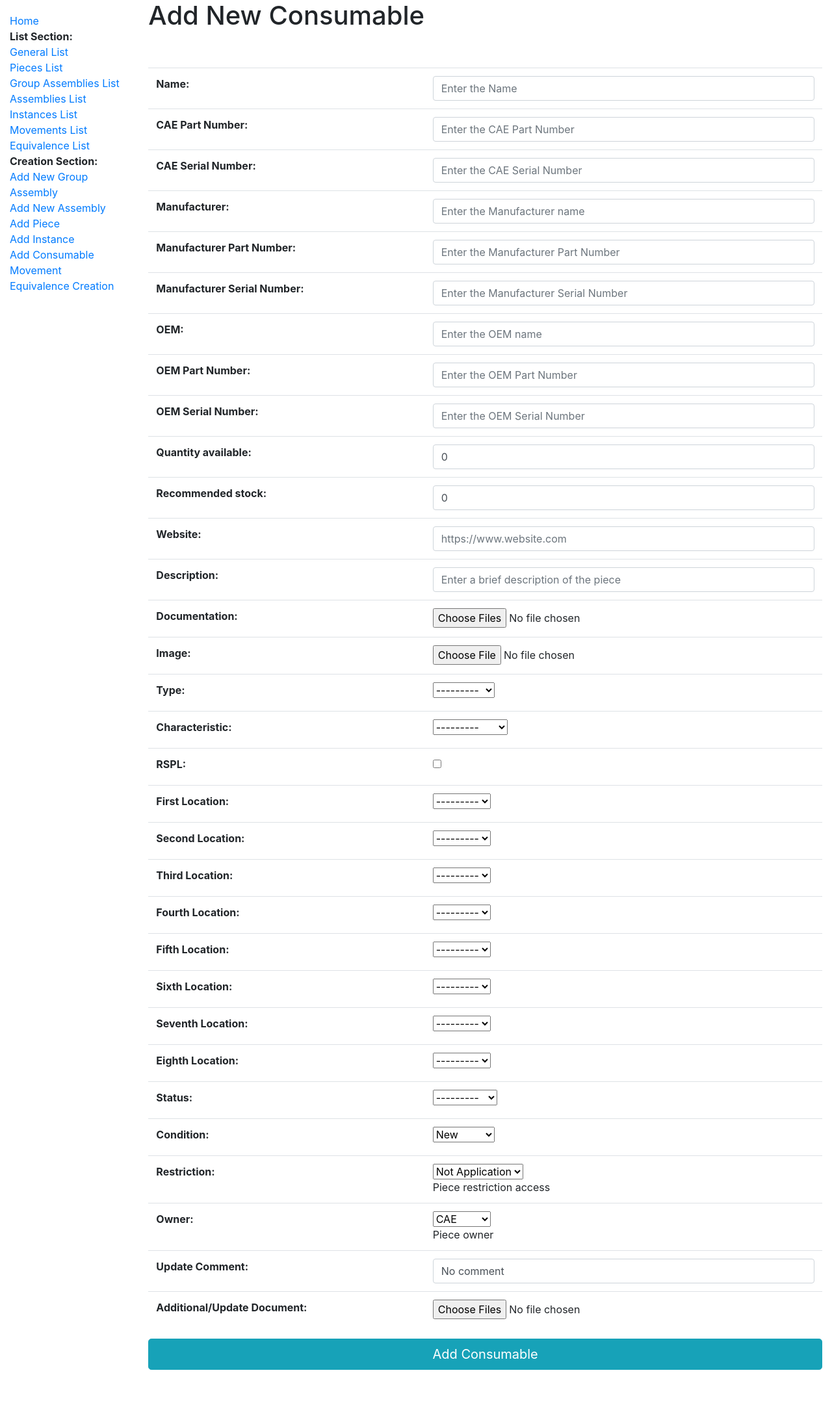
After one commit to eRJe79/SIMS, a Django app: page /inventory/create_consumable/ in a window 1280 px wide. The commit adds this page. Shown: the whole page at 65% size. Run offline with Django 3.2, Linux system fonts and the light colour scheme; data that the repository does not hold is empty; parts of the project's set-up code (start-up, migrations or seed data) failed here and were passed over; some libraries are stand-ins or nearby versions.

Commit message:
Added consumable model We can create consumable and see them

```diff
--- a/SIMS/inventory/forms.py
+++ b/SIMS/inventory/forms.py
@@ -4,7 +4,7 @@ from django import forms
 from django.conf import settings
 from django.forms import ModelForm, inlineformset_factory, CheckboxInput
 
-from .models import Piece, PieceInstance, Kit, MovementExchange, GroupAssembly, Equivalence, Mptt, First_location,\
+from .models import Piece, PieceInstance, Kit, MovementExchange, GroupAssembly, Equivalence, Consumable,\
     Second_location, Third_location, Fourth_location, Fifth_location, Sixth_location, Seventh_location, Eighth_location
 
 class PieceForm(forms.ModelForm):
@@ -456,5 +456,156 @@ class KitForm(ModelForm):
             self.fields['eighth_location'].queryset = self.instance.seventh_location.eighth_location_set.order_by(
                 'name')
 
+class ConsumableForm(forms.ModelForm):
+    class Meta:
+        model = Consumable
+        fields = ['name', 'cae_part_number', 'serial_number', 'manufacturer', 'manufacturer_part_number',
+                  'manufacturer_serialnumber', 'provider', 'provider_part_number', 'provider_serialnumber',
+                  'quantity', 'low_stock_value', 'website',
+                  'description', 'documentation', 'image',  'item_type', 'item_characteristic', 'is_rspl',
+                  'first_location', 'second_location', 'third_location', 'fourth_location', 'fifth_location',
+                  'sixth_location', 'seventh_location', 'eighth_location', 'status', 'condition', 'restriction',
+                  'owner', 'update_comment', 'update_document']
+        labels = {
+            'name': 'Name',
+            'cae_part_number': 'CAE Part Number',
+            'serial_number': 'CAE Serial Number',
+            'manufacturer': 'Manufacturer',
+            'manufacturer_part_number': 'Manufacturer Part Number',
+            'manufacturer_serialnumber': 'Manufacturer Serial Number',
+            'provider': 'OEM',
+            'provider_part_number': 'OEM Part Number',
+            'provider_serialnumber': 'OEM Serial Number',
+            'quantity': 'Quantity available',
+            'low_stock_value': 'Recommended stock',
+            'website': 'Website',
+            'description': 'Description',
+            'documentation': 'Documentation',
+            'item_type': 'Type',
+            'item_characteristic': 'Characteristic',
+            'is_rspl': 'RSPL',
+            'first_location': 'First Location',
+            'second_location': 'Second Location',
+            'third_location': 'Third Location',
+            'fourth_location': 'Fourth Location',
+            'fifth_location': 'Fifth Location',
+            'sixth_location': 'Sixth Location',
+            'seventh_location': 'Seventh Location',
+            'eighth_location': 'Eighth Location',
+            'status': 'Status',
+            'condition': 'Condition',
+            'owner': 'Owner',
+            'restriction': 'Restriction',
+            'update_comment': 'Update Comment',
+            'update_document': 'Additional/Update Document'
+        }
+        widgets = {
+            'name': forms.TextInput(attrs={'class': 'form-control', 'placeholder': 'Enter the Name'}),
+            'cae_part_number': forms.TextInput(attrs={'class': 'form-control', 'placeholder': 'Enter the CAE Part Number'}),
+            'serial_number': forms.TextInput(attrs={'class': 'form-control', 'placeholder': 'Enter the CAE Serial Number'}),
+            'manufacturer': forms.TextInput(attrs={'class': 'form-control', 'placeholder': 'Enter the Manufacturer name'}),
+            'manufacturer_part_number': forms.TextInput(attrs={'class': 'form-control', 'placeholder': 'Enter the Manufacturer Part Number'}),
+            'manufacturer_serialnumber': forms.TextInput(attrs={'class': 'form-control', 'placeholder': 'Enter the Manufacturer Serial Number'}),
+            'provider': forms.TextInput(attrs={'class': 'form-control', 'placeholder': 'Enter the OEM name'}),
+            'provider_part_number': forms.TextInput(attrs={'class': 'form-control', 'placeholder': 'Enter the OEM Part Number'}),
+            'provider_serialnumber': forms.TextInput(attrs={'class': 'form-control', 'placeholder': 'Enter the OEM Serial Number'}),
+            'quantity': forms.NumberInput(attrs={'class': 'form-control', 'placeholder': 'Enter the available quantity'}),
+            'low_stock_value': forms.NumberInput(attrs={'class': 'form-control', 'placeholder': 'Enter the recommended stock'}),
+            'website': forms.URLInput(attrs={'class': 'form-control', 'placeholder': 'https://www.website.com'}),
+            'description': forms.TextInput(attrs={'class': 'form-control', 'placeholder': 'Enter a brief description of the piece'}),
+            'documentation': forms.ClearableFileInput(attrs={'multiple': True}),
+            'item_type': forms.Select(attrs={'class': 'form-select'}),
+            'item_characteristic': forms.Select(attrs={'class': 'form-select'}),
+            'is_rspl': forms.CheckboxInput(),
+            'first_location': forms.Select(attrs={'class': 'form-select'}),
+            'second_location': forms.Select(attrs={'class': 'form-select'}),
+            'third_location': forms.Select(attrs={'class': 'form-select'}),
+            'fourth_location': forms.Select(attrs={'class': 'form-select'}),
+            'fifth_location': forms.Select(attrs={'class': 'form-select'}),
+            'sixth_location': forms.Select(attrs={'class': 'form-select'}),
+            'seventh_location': forms.Select(attrs={'class': 'form-select'}),
+            'eighth_location': forms.Select(attrs={'class': 'form-select'}),
+            'status': forms.Select(attrs={'class': 'form-select'}),
+            'condition': forms.Select(attrs={'class': 'form-select'}),
+            'owner': forms.Select(attrs={'class': 'form-select', 'id': 'owner'}),
+            'restriction': forms.Select(attrs={'class': 'form-select', 'id': 'restriction'}),
+            'update_comment': forms.TextInput(attrs={'class': 'form-control', 'id': 'update_comment'}),
+            'update_document': forms.ClearableFileInput(attrs={'multiple': True, 'id': 'update_document'}),
+        }
+
+        # We override the init method to have location choices dependent on each other
+    def __init__(self, *args, **kwargs):
+        super().__init__(*args, **kwargs)
+        self.fields['second_location'].queryset = Second_location.objects.none()
+        self.fields['third_location'].queryset = Third_location.objects.none()
+        self.fields['fourth_location'].queryset = Fourth_location.objects.none()
+        self.fields['fifth_location'].queryset = Fifth_location.objects.none()
+        self.fields['sixth_location'].queryset = Sixth_location.objects.none()
+        self.fields['seventh_location'].queryset = Seventh_location.objects.none()
+        self.fields['eighth_location'].queryset = Eighth_location.objects.none()
+
+        if 'first_location' in self.data:
+            try:
+                previous_loc_id = int(self.data.get('first_location'))
+                self.fields['second_location'].queryset = Second_location.objects.filter(previous_loc_id=previous_loc_id).order_by('name')
+            except (ValueError, TypeError):
+                pass #invalid input, ignore request
+        elif self.instance.pk and self.instance.first_location:
+            self.fields['second_location'].queryset = self.instance.first_location.second_location_set.order_by('name')
+
+        if 'second_location' in self.data:
+            try:
+                previous_loc_id = int(self.data.get('second_location'))
+                self.fields['third_location'].queryset = Third_location.objects.filter(previous_loc_id=previous_loc_id).order_by('name')
+            except (ValueError, TypeError):
+                pass #invalid input, ignore request
+        elif self.instance.pk and self.instance.second_location:
+            self.fields['third_location'].queryset = self.instance.second_location.third_location_set.order_by('name')
+
+        if 'third_location' in self.data:
+            try:
+                previous_loc_id = int(self.data.get('third_location'))
+                self.fields['fourth_location'].queryset = Fourth_location.objects.filter(previous_loc_id=previous_loc_id).order_by('name')
+            except (ValueError, TypeError):
+                pass #invalid input, ignore request
+        elif self.instance.pk and self.instance.third_location:
+            self.fields['fourth_location'].queryset = self.instance.third_location.fourth_location_set.order_by('name')
+
+        if 'fourth_location' in self.data:
+            try:
+                previous_loc_id = int(self.data.get('fourth_location'))
+                self.fields['fifth_location'].queryset = Fifth_location.objects.filter(previous_loc_id=previous_loc_id).order_by('name')
+            except (ValueError, TypeError):
+                pass #invalid input, ignore request
+        elif self.instance.pk and self.instance.fourth_location:
+            self.fields['fifth_location'].queryset = self.instance.fourth_location.fifth_location_set.order_by('name')
+
+        if 'fifth_location' in self.data:
+            try:
+                previous_loc_id = int(self.data.get('fifth_location'))
+                self.fields['sixth_location'].queryset = Sixth_location.objects.filter(previous_loc_id=previous_loc_id).order_by('name')
+            except (ValueError, TypeError):
+                pass #invalid input, ignore request
+        elif self.instance.pk and self.instance.fifth_location:
+            self.fields['sixth_location'].queryset = self.instance.fifth_location.sixth_location_set.order_by('name')
+
+        if 'sixth_location' in self.data:
+            try:
+                previous_loc_id = int(self.data.get('sixth_location'))
+                self.fields['seventh_location'].queryset = Seventh_location.objects.filter(previous_loc_id=previous_loc_id).order_by('name')
+            except (ValueError, TypeError):
+                pass #invalid input, ignore request
+        elif self.instance.pk and self.instance.sixth_location:
+            self.fields['seventh_location'].queryset = self.instance.sixth_location.seventh_location_set.order_by('name')
+
+        if 'seventh_location' in self.data:
+            try:
+                previous_loc_id = int(self.data.get('seventh_location'))
+                self.fields['eighth_location'].queryset = Eighth_location.objects.filter(previous_loc_id=previous_loc_id).order_by('name')
+            except (ValueError, TypeError):
+                pass #invalid input, ignore request
+        elif self.instance.pk and self.instance.seventh_location:
+            self.fields['eighth_location'].queryset = self.instance.seventh_location.eighth_location_set.order_by('name')
+
 KitGroupAssemblyFormSet = inlineformset_factory(GroupAssembly, Kit, form=KitForm, extra=1)
 PieceInstancePieceFormSet = inlineformset_factory(Piece, PieceInstance, form=PieceInstanceForm, extra=1)
--- a/SIMS/inventory/urls.py
+++ b/SIMS/inventory/urls.py
@@ -3,6 +3,8 @@ from django.conf.urls import url
 from django.utils.translation import ugettext_lazy as _
 
 from .views import (
+    ConsumableCreate,
+    show_consumable,
     PieceListView,
     show_instance_form,
     delete_instance,
@@ -60,6 +62,9 @@ urlpatterns = [
     path('search_assembly/', search_assembly_database, name='search-assembly-database'),
     path('search_general/', search_general_database, name='search-general-database'),
 
+    path('create_consumable/', ConsumableCreate.as_view(), name='consumable-create'),
+    path('consumable_detail/<primary_key>', show_consumable, name='consumable-detail'),
+
     path('piece_list/', PieceListView.as_view(), name='piece'),
     path('piece_detail/<primary_key>', show_piece, name='piece-detail'),
     path('inventory/create/', PieceCreate.as_view(), name='piece-create'),
--- a/SIMS/inventory/views.py
+++ b/SIMS/inventory/views.py
@@ -18,6 +18,7 @@ from django.db.models import Q
 
 
 from .models import (
+    Consumable,
     Equivalence,
     Piece,
     PieceInstance,
@@ -36,6 +37,7 @@ from .models import (
 )
 
 from .forms import (
+    ConsumableForm,
     PieceForm,
     PieceInstanceForm,
     PieceInstancePieceFormSet,
@@ -269,6 +271,56 @@ def tree(request):
     tree_level = Mptt.objects.all()
     context = {'tree_level': tree_level}
     return render(request, 'inventory/tree.html', context)
+
+class ConsumableCreate(CreateView):
+    template_name = 'inventory/create_consumable.html'
+    model = Consumable
+    form_class = ConsumableForm
+
+    def get(self, request, *args, **kwargs):
+        self.object = None
+        form_class = self.get_form_class()
+        form = ConsumableForm()
+        context = {
+            'form': form,
+        }
+        return render(request, 'inventory/create_consumable.html', context)
+
+    def post(self, request, *args, **kwargs):
+        # # if our ajax is calling so we have to take action
+        # # because this is not the form submission
+        # if request.is_ajax():
+        #     cp = request.POST.copy()  # because we couldn't change fields values directly in request.POST
+        #     value = int(cp['wtd'])  # figure out if the process is addition or deletion
+        #     prefix = "instance_reverse"
+        #     cp[f'{prefix}-TOTAL_FORMS'] = int(
+        #         cp[f'{prefix}-TOTAL_FORMS']) + value
+        #     formset = PieceInstancePieceFormSet(cp)  # catch any data which were in the previous formsets and deliver to-
+        #     # the new formsets again -> if the process is addition!
+        #     return render(request, 'inventory/formset.html', {'formset': formset})
+
+        self.object = None
+        form_class = self.get_form_class()
+        form = ConsumableForm(request.POST, request.FILES)
+        if form.is_valid():
+            return self.form_valid(form)
+        else:
+            return self.form_invalid(form)
+
+    def form_valid(self, form):
+        self.object = form.save()
+        # instance_form.instance = self.object
+        return HttpResponseRedirect(self.get_success_url())
+
+    def form_invalid(self, form):
+        return self.render_to_response(
+            self.get_context_data(form=form))
+
+# Display specific consumable
+def show_consumable(request, primary_key):
+    consumable = Consumable.objects.get(pk=primary_key)
+    context = {'consumable': consumable}
+    return render(request, 'inventory/consumable_detail.html', context)
 
 
 class PieceCreate(CreateView):
--- a/SIMS/templates/base/base.html
+++ b/SIMS/templates/base/base.html
@@ -47,6 +47,7 @@
           <li><a href="{% url 'kit-create' %}">Add New Assembly</a></li>
           <li><a href="{% url 'piece-create' %}">Add Piece</a></li>
           <li><a href="{% url 'piece-instance-create' %}">Add Instance</a></li>
+          <li><a href="{% url 'consumable-create' %}">Add Consumable</a></li>
           <li><a href="{% url 'movement-choice' %}">Movement</a></li>
           <li><a href="{% url 'equivalence-create' %}">Equivalence Creation</a></li>
         </ul>
--- /dev/null
+++ b/SIMS/templates/inventory/create_consumable.html
@@ -0,0 +1,159 @@
+{% extends 'base/base.html' %}
+
+{% block content %}
+{% if messages %}
+<ul class="messages">
+    {% for message in messages %}
+    <li  {% if message.tags %} class=" {{ message.tags }} " {% endif %}> {{ message }} </li>
+    {% endfor %}
+</ul>
+{% endif %}
+
+<html lang="en">
+<body>
+  <h1>Add New Consumable</h1>
+  <br/><br/>
+  <form method="post"  id="form" data-second_location-url="{% url 'ajax_load_second_location' %}"
+        data-third_location-url="{% url 'ajax_load_third_location' %}"
+        data-fourth_location-url="{% url 'ajax_load_fourth_location' %}"
+        data-fifth_location-url="{% url 'ajax_load_fifth_location' %}"
+        data-sixth_location-url="{% url 'ajax_load_sixth_location' %}"
+        data-seventh_location-url="{% url 'ajax_load_seventh_location' %}"
+        data-eighth_location-url="{% url 'ajax_load_eighth_location' %}"
+        action="#" enctype="multipart/form-data" novalidate>
+    {% csrf_token %}
+  <table class="table">
+    {{ form.as_table }}
+  </table>
+    <div>
+      <button id="submit-button" type="submit" class="btn btn-lg btn-info btn-block">
+        <span id="submit-button-amount">Add Consumable</span>
+      </button>
+    </div>
+  </form>
+  <br/><br/>
+</body>
+</html>
+
+  <script src="https://code.jquery.com/jquery-3.3.1.min.js"></script>
+  <script>
+    $("#id_first_location").change(function () {
+      var url = $("#form").attr("data-second_location-url");  // get the url of the `load_second_location` view
+      var previous_locId = $(this).val();  // get the selected previous_loc ID from the HTML input
+
+      $.ajax({                       // initialize an AJAX request
+        url: url,                    // set the url of the request (= localhost:8000/hr/ajax/load-second_location/)
+        data: {
+          'previous_loc': previous_locId       // add the previous_loc id to the GET parameters
+        },
+        success: function (data) {   // `data` is the return of the `load_second_location` view function
+          $("#id_second_location").html(data);  // replace the contents of the second_location input with the data that came from the server
+        }
+      });
+
+    });
+  </script>
+  <script>
+    $("#id_second_location").change(function () {
+      var url = $("#form").attr("data-third_location-url");  // get the url of the `load_second_location` view
+      var previous_locId = $(this).val();  // get the selected previous_loc ID from the HTML input
+
+      $.ajax({                       // initialize an AJAX request
+        url: url,                    // set the url of the request (= localhost:8000/hr/ajax/load-second_location/)
+        data: {
+          'previous_loc': previous_locId       // add the previous_loc id to the GET parameters
+        },
+        success: function (data) {   // `data` is the return of the `load_second_location` view function
+          $("#id_third_location").html(data);  // replace the contents of the second_location input with the data that came from the server
+        }
+      });
+
+    });
+  </script>
+  <script>
+    $("#id_third_location").change(function () {
+      var url = $("#form").attr("data-fourth_location-url");  // get the url of the `load_second_location` view
+      var previous_locId = $(this).val();  // get the selected previous_loc ID from the HTML input
+
+      $.ajax({                       // initialize an AJAX request
+        url: url,                    // set the url of the request (= localhost:8000/hr/ajax/load-second_location/)
+        data: {
+          'previous_loc': previous_locId       // add the previous_loc id to the GET parameters
+        },
+        success: function (data) {   // `data` is the return of the `load_second_location` view function
+          $("#id_fourth_location").html(data);  // replace the contents of the second_location input with the data that came from the server
+        }
+      });
+
+    });
+  </script>
+  <script>
+    $("#id_fourth_location").change(function () {
+      var url = $("#form").attr("data-fifth_location-url");  // get the url of the `load_second_location` view
+      var previous_locId = $(this).val();  // get the selected previous_loc ID from the HTML input
+
+      $.ajax({                       // initialize an AJAX request
+        url: url,                    // set the url of the request (= localhost:8000/hr/ajax/load-second_location/)
+        data: {
+          'previous_loc': previous_locId       // add the previous_loc id to the GET parameters
+        },
+        success: function (data) {   // `data` is the return of the `load_second_location` view function
+          $("#id_fifth_location").html(data);  // replace the contents of the second_location input with the data that came from the server
+        }
+      });
+
+    });
+  </script>
+  <script>
+    $("#id_fifth_location").change(function () {
+      var url = $("#form").attr("data-sixth_location-url");  // get the url of the `load_second_location` view
+      var previous_locId = $(this).val();  // get the selected previous_loc ID from the HTML input
+
+      $.ajax({                       // initialize an AJAX request
+        url: url,                    // set the url of the request (= localhost:8000/hr/ajax/load-second_location/)
+        data: {
+          'previous_loc': previous_locId       // add the previous_loc id to the GET parameters
+        },
+        success: function (data) {   // `data` is the return of the `load_second_location` view function
+          $("#id_sixth_location").html(data);  // replace the contents of the second_location input with the data that came from the server
+        }
+      });
+
+    });
+  </script>
+  <script>
+    $("#id_sixth_location").change(function () {
+      var url = $("#form").attr("data-seventh_location-url");  // get the url of the `load_second_location` view
+      var previous_locId = $(this).val();  // get the selected previous_loc ID from the HTML input
+
+      $.ajax({                       // initialize an AJAX request
+        url: url,                    // set the url of the request (= localhost:8000/hr/ajax/load-second_location/)
+        data: {
+          'previous_loc': previous_locId       // add the previous_loc id to the GET parameters
+        },
+        success: function (data) {   // `data` is the return of the `load_second_location` view function
+          $("#id_seventh_location").html(data);  // replace the contents of the second_location input with the data that came from the server
+        }
+      });
+
+    });
+  </script>
+  <script>
+    $("#id_seventh_location").change(function () {
+      var url = $("#form").attr("data-eighth_location-url");  // get the url of the `load_second_location` view
+      var previous_locId = $(this).val();  // get the selected previous_loc ID from the HTML input
+
+      $.ajax({                       // initialize an AJAX request
+        url: url,                    // set the url of the request (= localhost:8000/hr/ajax/load-second_location/)
+        data: {
+          'previous_loc': previous_locId       // add the previous_loc id to the GET parameters
+        },
+        success: function (data) {   // `data` is the return of the `load_second_location` view function
+          $("#id_eighth_location").html(data);  // replace the contents of the second_location input with the data that came from the server
+        }
+      });
+
+    });
+  </script>
+
+{% endblock %}
```
Also changed, not shown: SIMS/inventory/models.py (+167 -0 lines), SIMS/templates/inventory/consumable_detail.html (added, +95 -0 lines).
